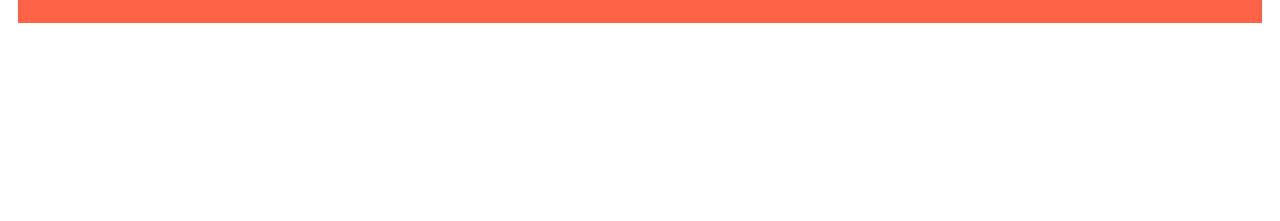
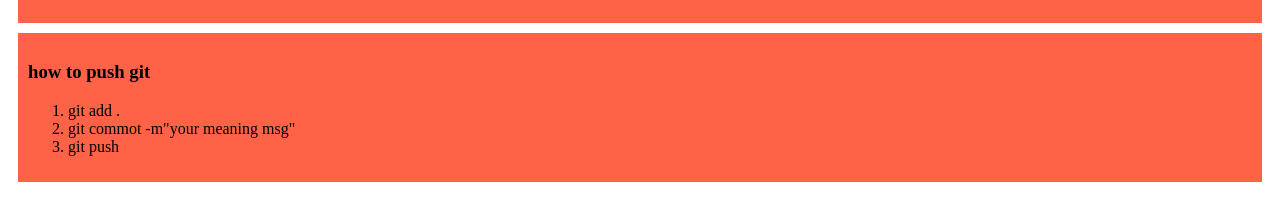
Before and after one commit to sakibalam12345/my-new-repo, a plain HTML site: page index3.html in a window 1280 px wide. Shown: the part 463-684 px from the top of the page. Drawn offline with Linux system fonts and the light colour scheme.

Commit message:
4th repo

```diff
--- a/index3.html
+++ b/index3.html
@@ -13,6 +13,13 @@
         <p>Lorem ipsum dolor sit amet consectetur adipisicing elit. Harum laboriosam ea, magni necessitatibus saepe vero unde consequuntur in itaque aperiam quasi perspiciatis aspernatur excepturi obcaecati quia voluptate cumque, distinctio aliquid?</p></div>
     <div> <h1>my 3rd website</h1>
         <p>Lorem ipsum dolor sit amet consectetur adipisicing elit. Harum laboriosam ea, magni necessitatibus saepe vero unde consequuntur in itaque aperiam quasi perspiciatis aspernatur excepturi obcaecati quia voluptate cumque, distinctio aliquid?</p></div>
-
+   <div>
+    <h3>how to push git</h3>
+    <ol>
+        <li>git add .</li>
+        <li>git commot -m"your meaning msg"</li>
+        <li>git push</li>
+    </ol>
+   </div>
 </body>
 </html>
```
